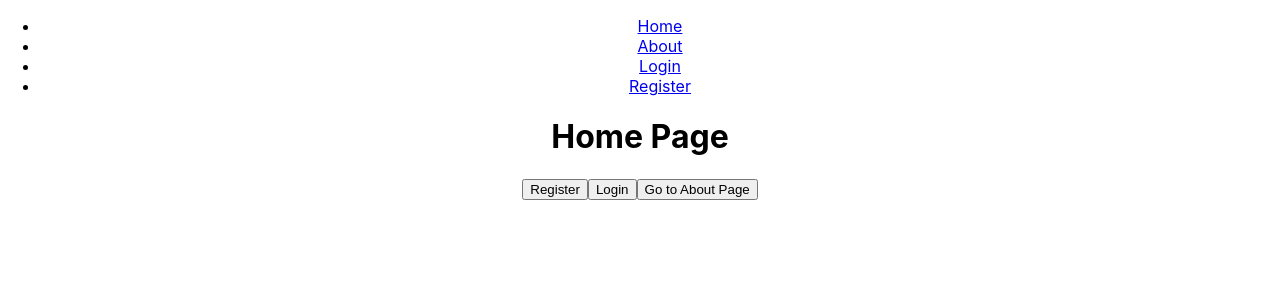
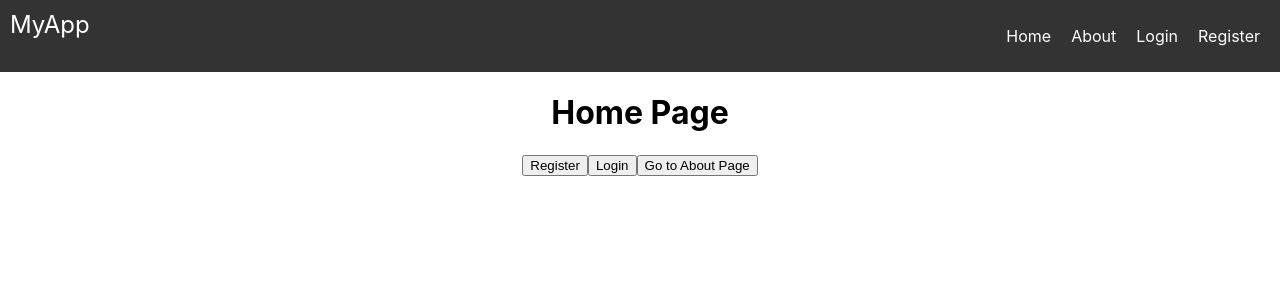
Before and after one commit to HunterStile/WebApp-Test, a React (Create React App) app in the folder client/: page / in a window 1280 px wide. Shown: the top 300 px of the page. Built offline with nearby package versions, Linux system fonts and the light colour scheme.

Commit message:
aggiunta l'applicazione del css

```diff
--- a/client/src/components/NavBar.js
+++ b/client/src/components/NavBar.js
@@ -2,13 +2,17 @@
 import React, { useContext } from 'react';
 import { AuthContext } from '../context/AuthContext';
 import { Link } from 'react-router-dom';
+import './NavBar.css'; // Assicurati di importare il CSS
 
 function Navbar() {
   const { user, tcBalance, logout } = useContext(AuthContext);
 
   return (
-    <nav>
-      <ul>
+    <nav className="navbar">
+      <div className="navbar-logo">
+        <Link to="/">MyApp</Link>
+      </div>
+      <ul className="navbar-links">
         <li><Link to="/">Home</Link></li>
         <li><Link to="/about">About</Link></li>
         {user ? (
@@ -18,7 +22,7 @@ function Navbar() {
             <li><Link to="/inventory">Inventory</Link></li>
             <li>Welcome, {user}</li>
             <li>Your TC Balance: {tcBalance}</li>
-            <li><button onClick={logout}>Logout</button></li>
+            <li><button className="logout-button" onClick={logout}>Logout</button></li>
           </>
         ) : (
           <>
```
